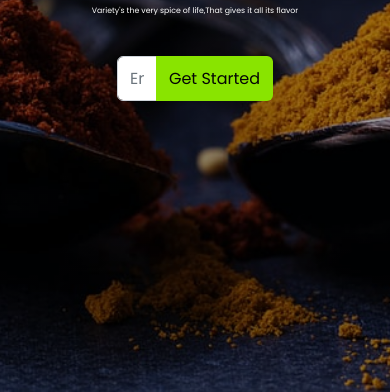
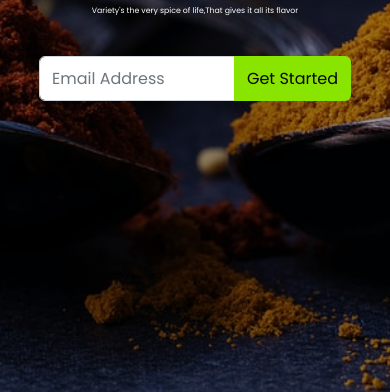
Before and after one commit to Ajay-ER/Spicy-public-website, a plain HTML site: page index.html in a window 390 px wide. Shown: the part 448-840 px from the top of the page. Drawn offline with nearby package versions, Linux system fonts and the light colour scheme.

Commit message:
button width fix commit

```diff
--- a/style.css
+++ b/style.css
@@ -179,3 +179,9 @@ form{
 #contact textarea{
     margin: 10px 0px;
 }
+
+@media screen and (max-width: 760px) {
+    #home > .input-group.m-4{
+        width: 80%;
+    }
+}
```
